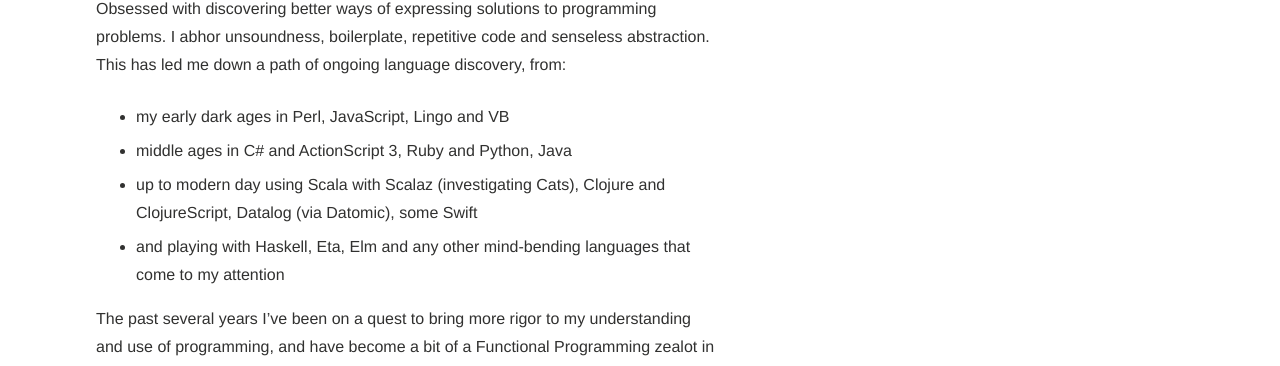
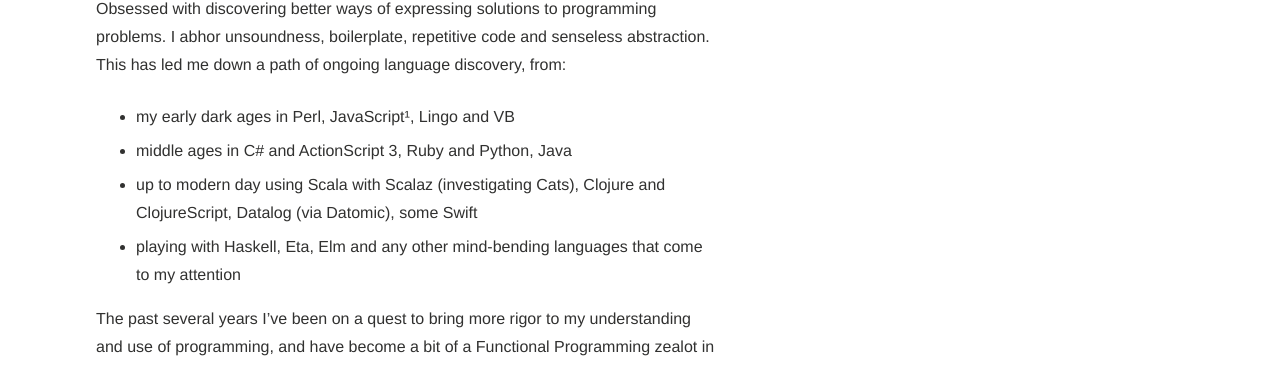
Before and after one commit to devth/devth.github.com, a Jekyll site: the page built from about.md, in a window 1280 px wide and 1400 px high, scrolled down 881 px. Shown: the part 152-518 px from the top of the window. Built offline with Jekyll 4.4.1, drawn with Linux system fonts in a browser that asks for light colours; some of the changed text lies outside the part shown.

Commit message:
Note JS dark ages

```diff
--- a/about.md
+++ b/about.md
@@ -26,12 +26,12 @@
 problems. I abhor unsoundness, boilerplate, repetitive code and senseless
 abstraction. This has led me down a path of ongoing language discovery, from:
 
-- my early dark ages in Perl, JavaScript, Lingo and VB
+- my early dark ages in Perl, JavaScript¹, Lingo and VB
 - middle ages in C# and ActionScript 3, Ruby and Python, Java
 - up to modern day using Scala with Scalaz (investigating Cats), Clojure and
   ClojureScript, Datalog (via Datomic), some Swift
-- and playing with Haskell, Eta, Elm and any other mind-bending languages that
-  come to my attention
+- playing with Haskell, Eta, Elm and any other mind-bending languages that come
+  to my attention
 
 The past several years I've been on a quest to bring more rigor to my
 understanding and use of programming, and have become a bit of a Functional
```
Also changed, not shown: other parts of about.md (+2 -0 lines).
